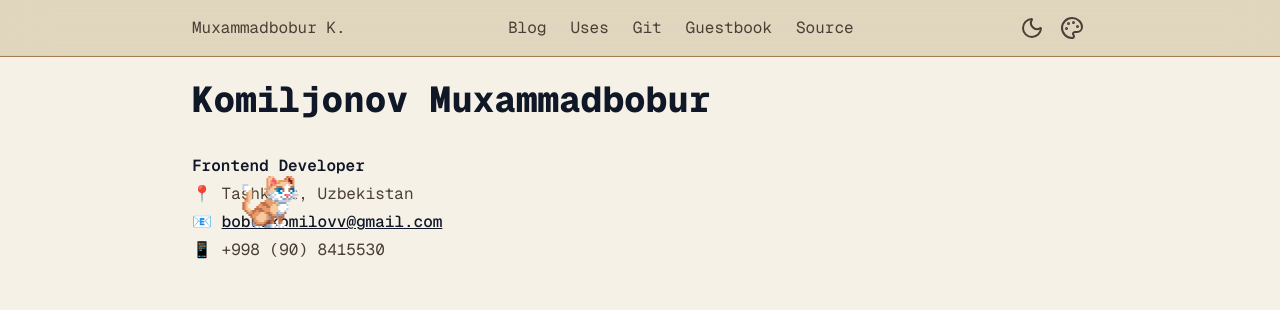
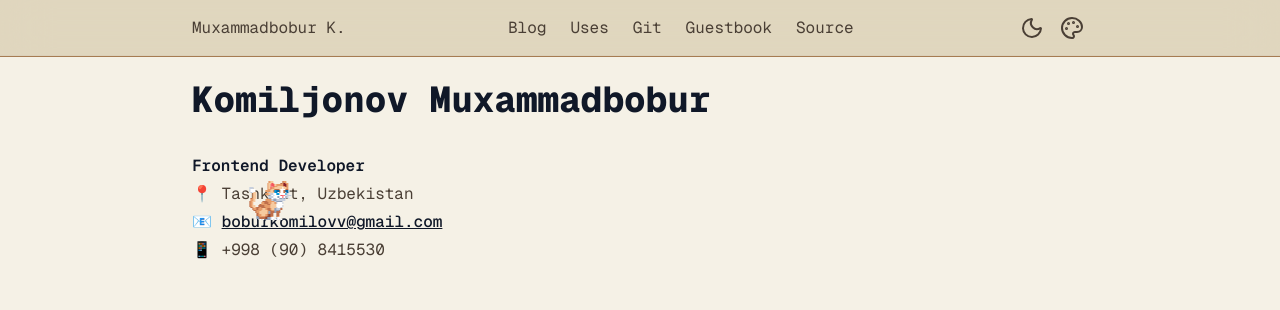
Before and after one commit to bobur-ops/BoburKomilov-homepage, a Next.js app: page / in a window 1280 px wide. Shown: the top 310 px of the page. Built offline with nearby package versions, Linux system fonts and the light colour scheme.

Commit message:
Update index.tsx

```diff
--- a/src/features/pixel-cat/index.tsx
+++ b/src/features/pixel-cat/index.tsx
@@ -124,9 +124,7 @@ export default function PixelCat() {
       style={{
         transform: `translate(${position.x}px, ${position.y}px) scaleX(${
           direction === "right" ? -1 : 1
-        }) scale(${
-          typeof window !== "undefined" && window.innerWidth < 768 ? 1.5 : 2
-        })`,
+        }) scale(1.5)`,
         transformOrigin: "center",
         width: `${current.width}px`,
         height: "64px",
```
